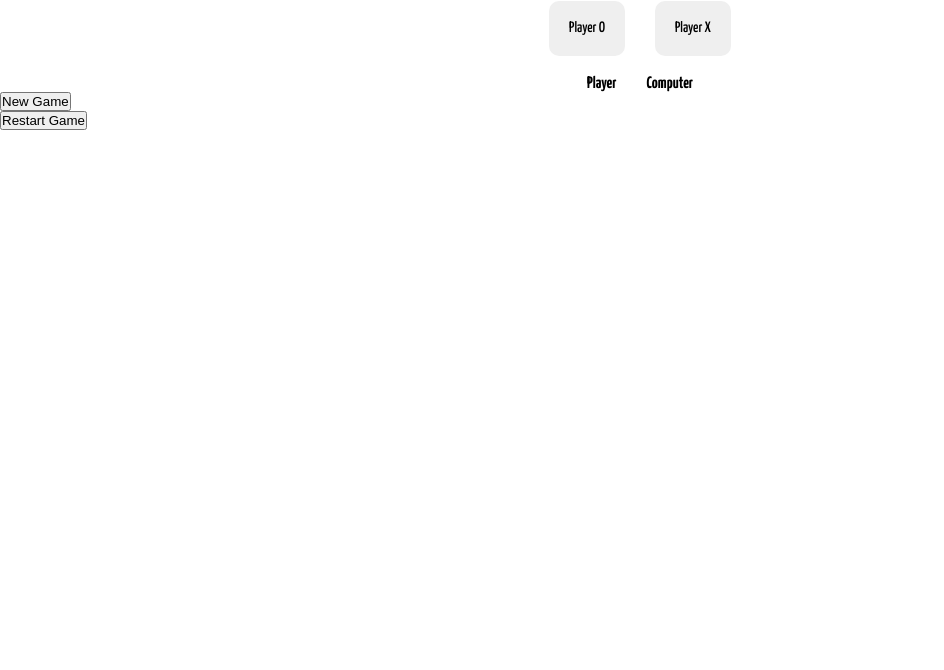
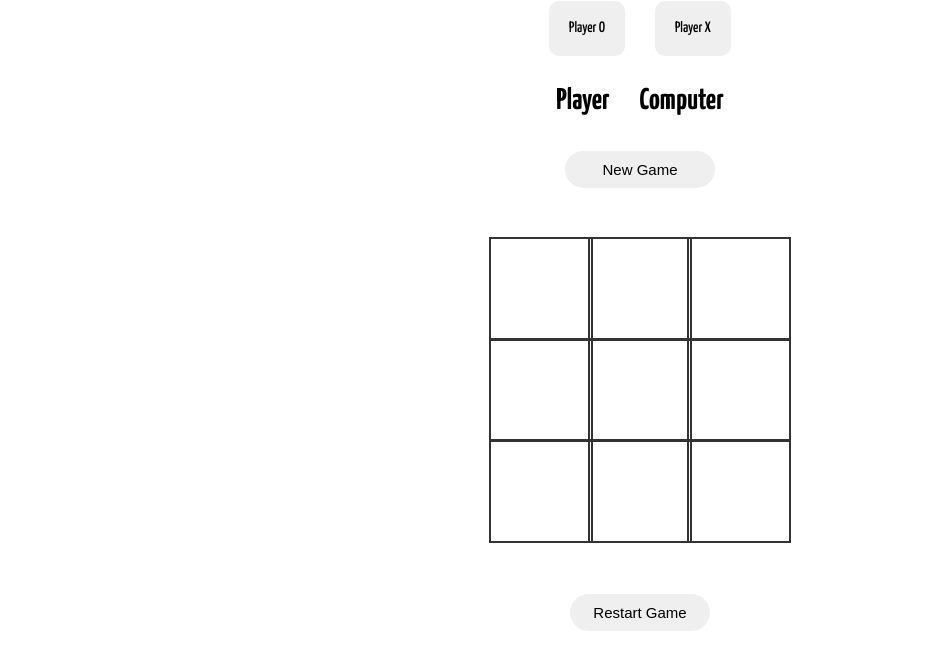
Before and after one commit to Joel-Nwamba/tic-tac-toe, a plain HTML site: page index.html in a window 1280 px wide. Shown: the part 116-786 px from the top of the page, without its empty margins (0-944 px from the left). Drawn offline with Linux system fonts and the light colour scheme.

Commit message:
update eventListener

```diff
--- a/css/index.css
+++ b/css/index.css
@@ -7,8 +7,44 @@
     margin: 0 auto;
     max-width: 300px;
     display: grid;
+    width: 306px;
+    margin: 50px auto;
     grid-template-columns: 33% 33% 33%;
     grid-template-rows: 33% 33% 33%;
+}
+
+.cell {
+    font-family: 'Yanone Kaffeesatz', sans-serif;
+    width: 100px;
+    height: 100px;
+    box-shadow: 0 0 0 1px #333333;
+    border: 1px solid #333333;
+    line-height: 100px;
+    font-size: 70px;
+}
+
+.section-game {
+    display: flex;
+    justify-content: center;
+    align-items: center;
+    flex-direction: column;
+    padding-top: 35px;
+}
+
+.new-btn {
+    width: 150px;
+    padding: 10px;
+    border-radius: 30px;
+    border: none;
+    font-size: 15px;
+}
+
+.restart-btn {
+    width: 140px;
+    padding: 10px;
+    border-radius: 35px;
+    border: none;
+    font-size: 15px;
 }
 
 .title {
@@ -26,7 +62,7 @@
     justify-content: center;
     align-items: center;
     flex-direction: column;
-    gap: 20px;
+    gap: 30px;
 }
 
 .player-position, .player-option {
@@ -45,6 +81,10 @@
     border-radius: 10px;
 }
 
+.game-play {
+    font-size: 30px;
+}
+
 .player-option {
      font-family: 'Yanone Kaffeesatz', sans-serif;
      font-weight: 700;
--- a/index.html
+++ b/index.html
@@ -20,25 +20,25 @@
     <button class="btn">Player X</button>
 </div>
     <section class="player-option">
-        <h5>Player</h5>
-        <h5>Computer</h5>
+        <h5 class="game-play">Player</h5>
+        <h5 class="game-play">Computer</h5>
     </section>
 </div>
-    <section>
-        <button>New Game</button>
+    <section class="section-game">
+        <button class="new-btn">New Game</button>
         <div class="gameboard">
-            <div></div>
-            <div></div>
-            <div></div>
-            <div></div>
-            <div></div>
-            <div></div>
-            <div></div>
-            <div></div>
-            <div></div>
+            <div data-cell-index="0" class="cell"></div>
+            <div data-cell-index="1" class="cell"></div>
+            <div data-cell-index="2" class="cell"></div>
+            <div data-cell-index="3" class="cell"></div>
+            <div data-cell-index="4" class="cell"></div>
+            <div data-cell-index="5" class="cell"></div>
+            <div data-cell-index="6" class="cell"></div>
+            <div data-cell-index="7" class="cell"></div>
+            <div data-cell-index="8" class="cell"></div>
         </div>
         <section>
-        <button>Restart Game</button>
+        <button class="restart-btn">Restart Game</button>
         </section>
     </section>
     <script src="js/index.js"></script>
--- a/js/index.js
+++ b/js/index.js
@@ -0,0 +1,29 @@
+const Gameboard = (() => {
+    const newGame = document.querySelector("new-btn");
+    const restartGame = document.querySelector(".restart-game");
+    const cell = document.querySelectorAll(".cell")
+    cell.forEach(cells => {
+        cells.addEventListener("click", handleClickCell)
+    })
+    let gameActive = true;
+    const playerCircle = document.querySelector(".player-circle")
+    const boards = [" ", " ", " ", " ", " ", " ", " ", " ", " "];
+    const playerInformation = (name, marker, turn) => {
+        return {name, marker, turn}
+    }
+    const player1 = playerInformation("player1", "x", true);
+    const player2 = playerInformation("player2", "o", false );
+
+    const currentPlayer = player1.marker;
+
+    function handleClickCell(clickedCellEvent) {
+        const clickedCell = clickedCellEvent.target
+
+        const cellClickedIndex = parseInt(
+            clickedCell.getAttribute('data-cell-index')
+          );
+          if(boards[cellClickedIndex] != " " || !gameActive) {
+            return true;
+          }
+    }
+})();
```
